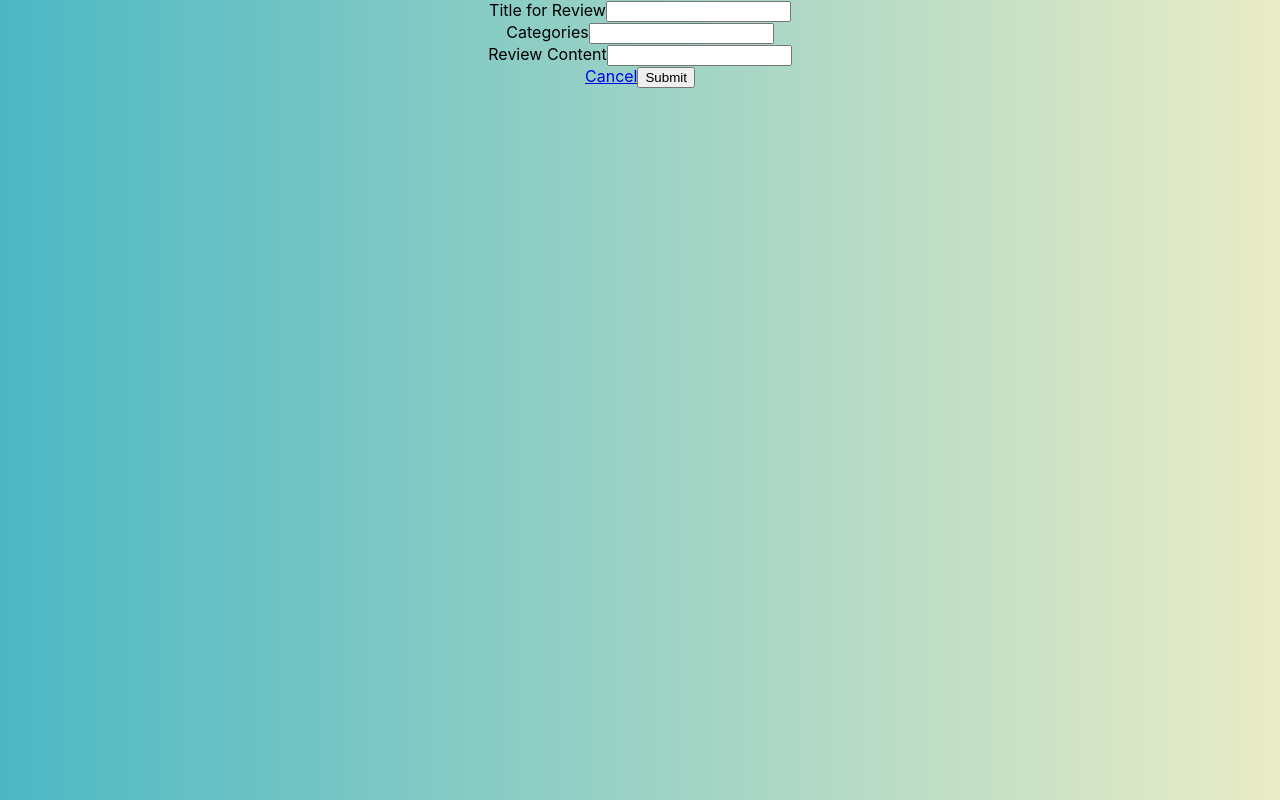
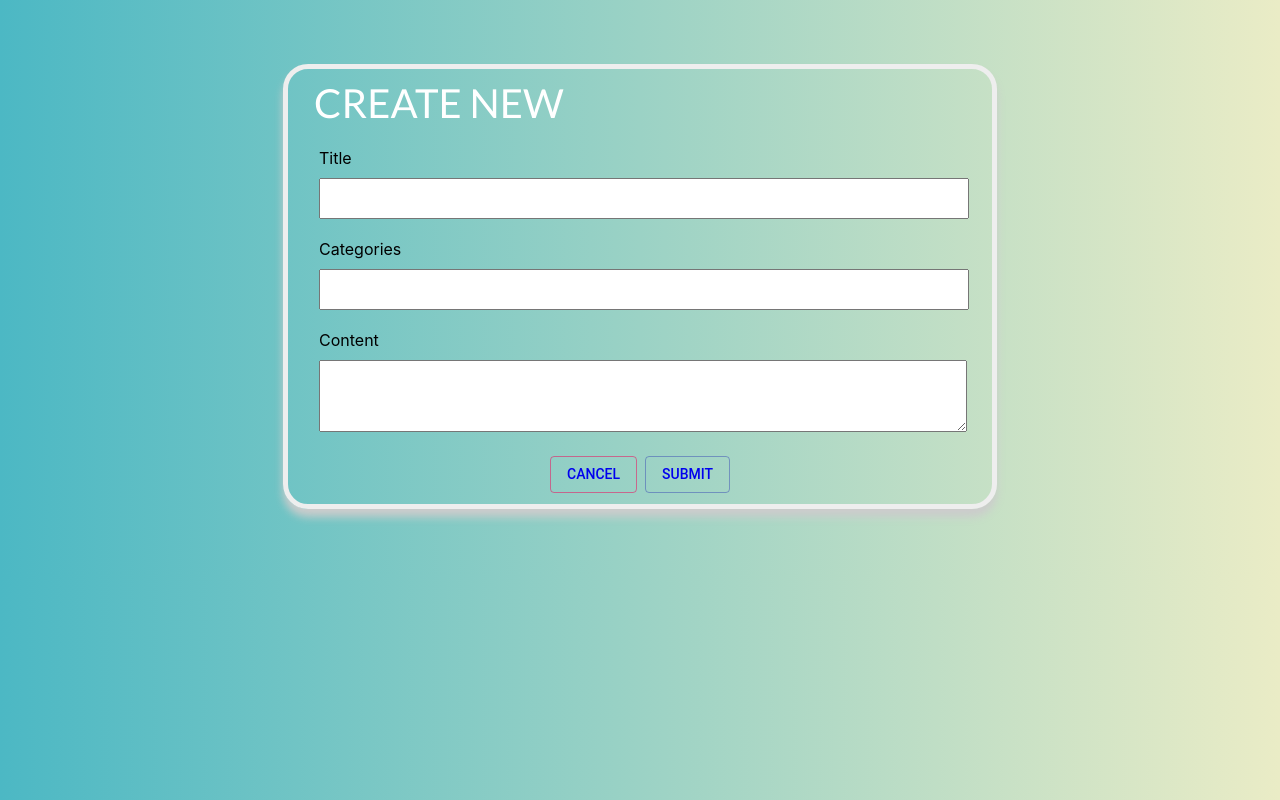
Before and after one commit to KenAustria/BlogAboutIt, a React (Create React App) app: page /posts/new in a window 1280 px wide. Built offline with nearby package versions, Linux system fonts and the light colour scheme.

Commit message:
Posts New Styles

```diff
--- a/src/containers/PostsIndex.js
+++ b/src/containers/PostsIndex.js
@@ -30,7 +30,7 @@ class PostsIndex extends Component {
 				<div className="index_description">Technology Enthusiast Community</div>
 				{this.renderPosts()}
 				<div className="index_footer">
-					<Button variant="outlined" color="primary" className="add_button">
+					<Button variant="outlined" className="add_button">
 						<Link to="/posts/new" className="remove_link">Add Post</Link>
 					</Button>
 				</div>
--- a/src/containers/PostsNew.js
+++ b/src/containers/PostsNew.js
@@ -1,6 +1,7 @@
 import React, { Component } from "react";
 import { Field, reduxForm } from 'redux-form';
 import { Link } from 'react-router-dom';
+import Button from '@material-ui/core/Button';
 import { connect } from "react-redux";
 import { createPost } from "../actions/index";
 import { bindActionCreators } from "redux";
@@ -8,14 +9,37 @@ import { bindActionCreators } from "redux";
 class PostsNew extends Component {
 	renderField(field) {
 		const { meta: {touched, error}} = field;
-		const className = `form-group ${touched && error ? 'has-danger' : ''}`;
+		const className = `form_group_field ${touched && error ? 'invalid_feedback' : ''}`;
 
 		return (
 			<div className={className}>
-				<label>{field.label}</label>
+				<div className="new_labels">
+					<label>{field.label}</label>
+				</div>
 				<input
 					type="text"
-					className="form-control"
+					className="form_input"
+					{...field.input}
+				/>
+				<div className="text-help">
+					{touched ? error : ''}
+				</div>
+			</div>
+		);
+	}
+
+	renderFieldArea(field) {
+		const { meta: {touched, error}} = field;
+		const className = `form_group_field ${touched && error ? 'invalid_feedback' : ''}`;
+
+		return (
+			<div className={className}>
+				<div className="new_labels">
+					<label>{field.label}</label>
+				</div>
+				<textarea
+					type="text"
+					className="form_input"
 					{...field.input}
 				/>
 				<div className="text-help">
@@ -35,13 +59,25 @@ class PostsNew extends Component {
 		const { handleSubmit } = this.props;
 
 		return (
-			<form onSubmit={handleSubmit(this.onSubmit.bind(this))} >
-				<Field label="Title for Review" name="title" component={this.renderField} />
-				<Field label="Categories" name="categories" component={this.renderField} />
-				<Field label="Review Content" name="content" component={this.renderField} />
-				<Link to="/">Cancel</Link>
-				<button type="submit">Submit</button>
-			</form>
+			<div className="new_group">
+				<div className="new_title">Create New</div>
+					<div className="form_group">
+						<form onSubmit={handleSubmit(this.onSubmit.bind(this))} >
+							<Field label="Title" name="title" component={this.renderField} />
+							<Field label="Categories" name="categories" component={this.renderField} />
+							<Field label="Content" name="content" component={this.renderFieldArea} />
+						</form>
+						<div className="new_buttons">
+							<Button variant="outlined" color="secondary">
+								<Link to="/" className="remove_link">Cancel</Link>
+							</Button>
+							<div className="divider"></div>
+							<Button variant="outlined" color="primary" type="submit">
+								<Link to="/" className="remove_link">Submit</Link>
+							</Button>
+						</div>
+					</div>
+			</div>
 		);
 	}
 }
--- a/src/index.css
+++ b/src/index.css
@@ -108,3 +108,61 @@ body {
   margin: auto;
   padding: 10px 15px;
 }
+
+/* POSTS NEW */
+.new_group {
+  border: 5px solid #eee;
+  border-radius: 25px;
+  box-shadow: 0 8px 9px #ccc;
+  width: 55%;
+  margin: 5% auto;
+}
+
+.new_title {
+  color: white;
+  text-align: justify;
+  margin: 10px 26px;
+  text-transform: uppercase;
+  font-family: 'Lato', sans-serif;
+  font-size: 40px;
+  font-weight: lighter;
+
+  animation-name: moveInLeft;
+	animation-duration: 1s;
+	animation-timing-function: ease-out;
+}
+
+.form_group {
+  padding: 1px 1px;
+}
+
+.form_group_field {
+  text-align: justify;
+  margin: auto 30px;
+  padding: 10px 0px;
+}
+
+.form_input {
+  width: 100%;
+  line-height: 2.2;
+  font-size: 15px;
+  padding: 2px;
+}
+
+.new_buttons {
+  margin: 10px;
+}
+
+.divider {
+  width: 8px;
+  height: auto;
+  display: inline-block;
+}
+
+.invalid_feedback {
+  color: red;
+}
+
+.new_labels {
+  margin: 0px 0px 10px 0px;
+}
```
